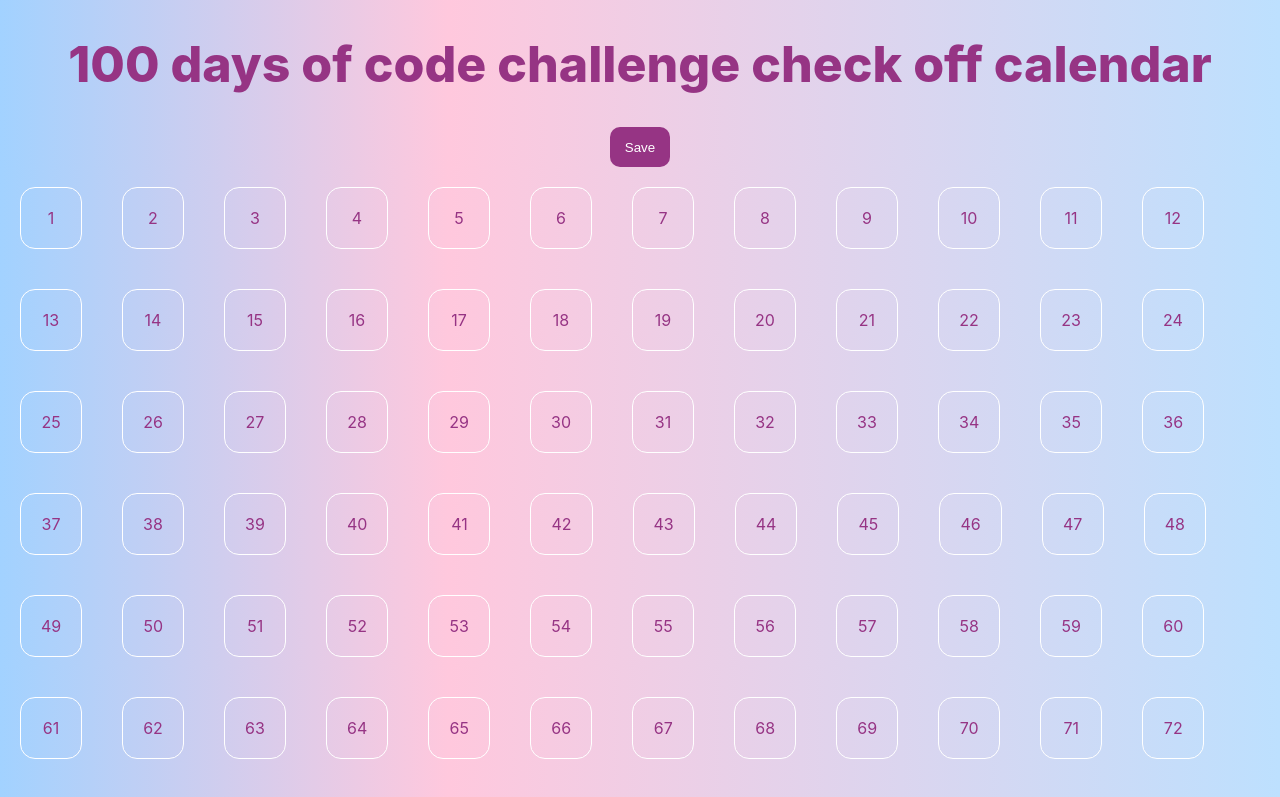
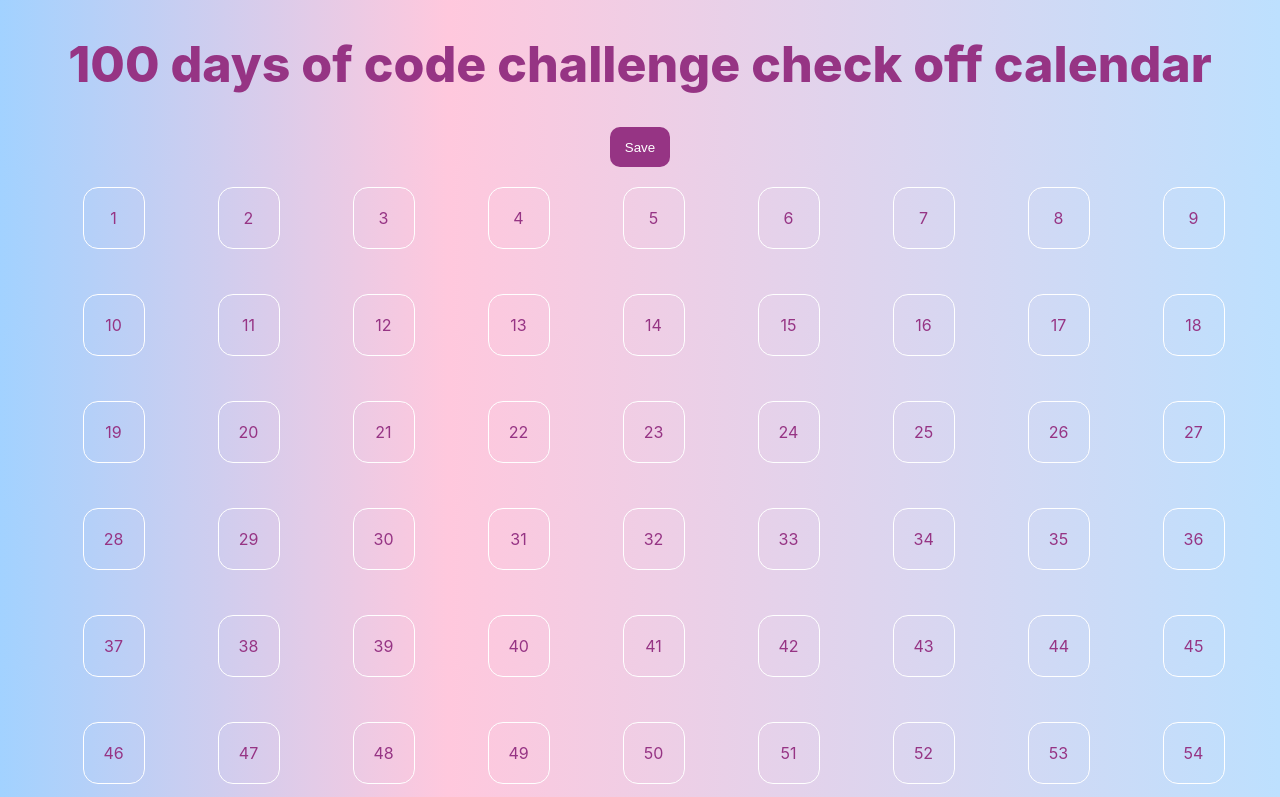
Before and after one commit to Anna-Koberidze/100-days-of-code-calendar, a React (Create React App) app: page / in a window 1280 px wide. Shown: the top 797 px of the page. Built offline with nearby package versions, Linux system fonts and the light colour scheme.

Commit message:
changed to grid

```diff
--- a/src/index.css
+++ b/src/index.css
@@ -32,6 +32,8 @@ code {
   margin: 20px;
   min-width: 20px;
   min-height: 20px;
+  max-width: 21px;
+  max-height: 21px;
   cursor: pointer;
   transition: all 0.5s ease-in-out;
   color: #963484;
@@ -45,9 +47,13 @@ code {
     rgba(0, 0, 0, 0.3) 0px 18px 36px -18px inset;
 }
 .container {
-  display: flex;
+  width: 100%;
+  display: grid;
   position: absolute;
-  flex-wrap: wrap;
+  grid-template-columns: repeat(auto-fit, minmax(50px, 75px));
+  gap: 5px 60px;
+  align-items: center;
+  justify-content: center;
 }
 .active {
   border-color: #f9fbb2;
@@ -88,3 +94,6 @@ button:active {
   justify-content: center;
   gap: 20px;
 }
+.app {
+  align-items: center;
+}
```
